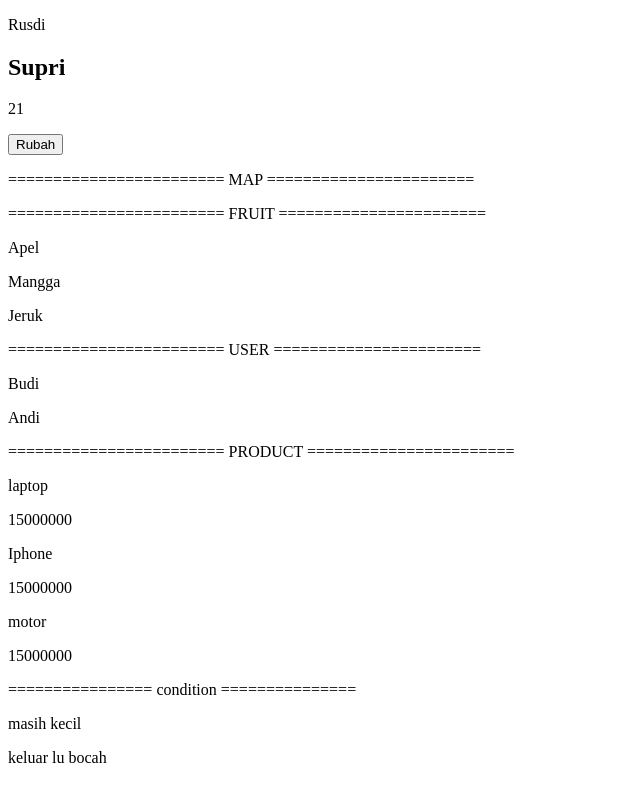
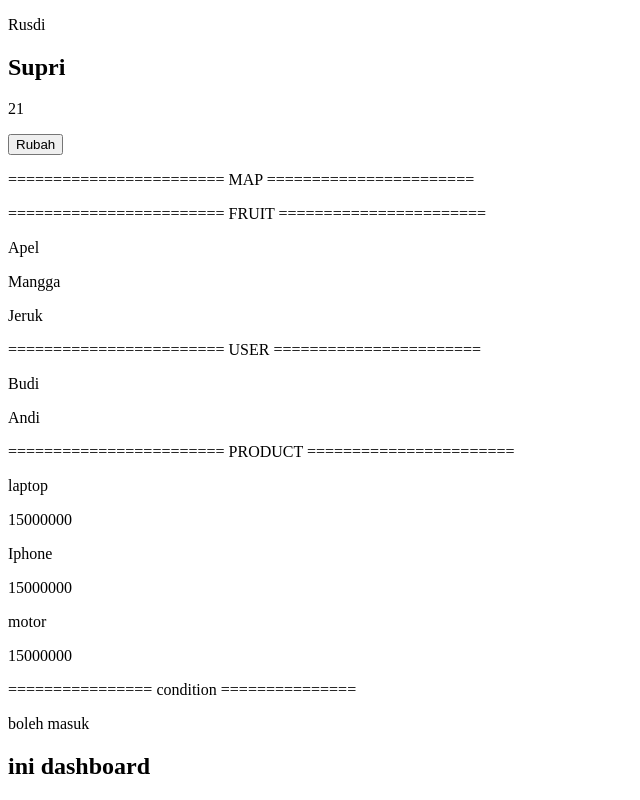
Before and after one commit to AL-JOESTAR/React-Project-1, a React (Vite) app: page / in a window 1280 px wide. Shown: the part 349-1149 px from the top of the page, without its empty margins (0-640 px from the left). Built offline with nearby package versions, Linux system fonts and the light colour scheme.

Commit message:
condition

```diff
--- a/src/Condition.jsx
+++ b/src/Condition.jsx
@@ -1,6 +1,14 @@
+function Dashbord () {
+    return <h2>ini dashboard</h2>
+}
+
+function Kick () {
+    return <h2>keluar kamu</h2>
+}
+
 function Condition (){
     const login = true
-    const umur = 17
+    const umur = 18
     // condition biasa
         // if (!login) {
         //     return <p>login dulu</p>
@@ -19,7 +27,7 @@ function Condition (){
             </p>
 
             <p>
-                {umur >= 18 && login == true ? "dashboard" : "keluar lu bocah"}
+                {umur >= 18 && login == true ? <Dashbord/> : <Kick/>}
             </p>
 
         </>
```
